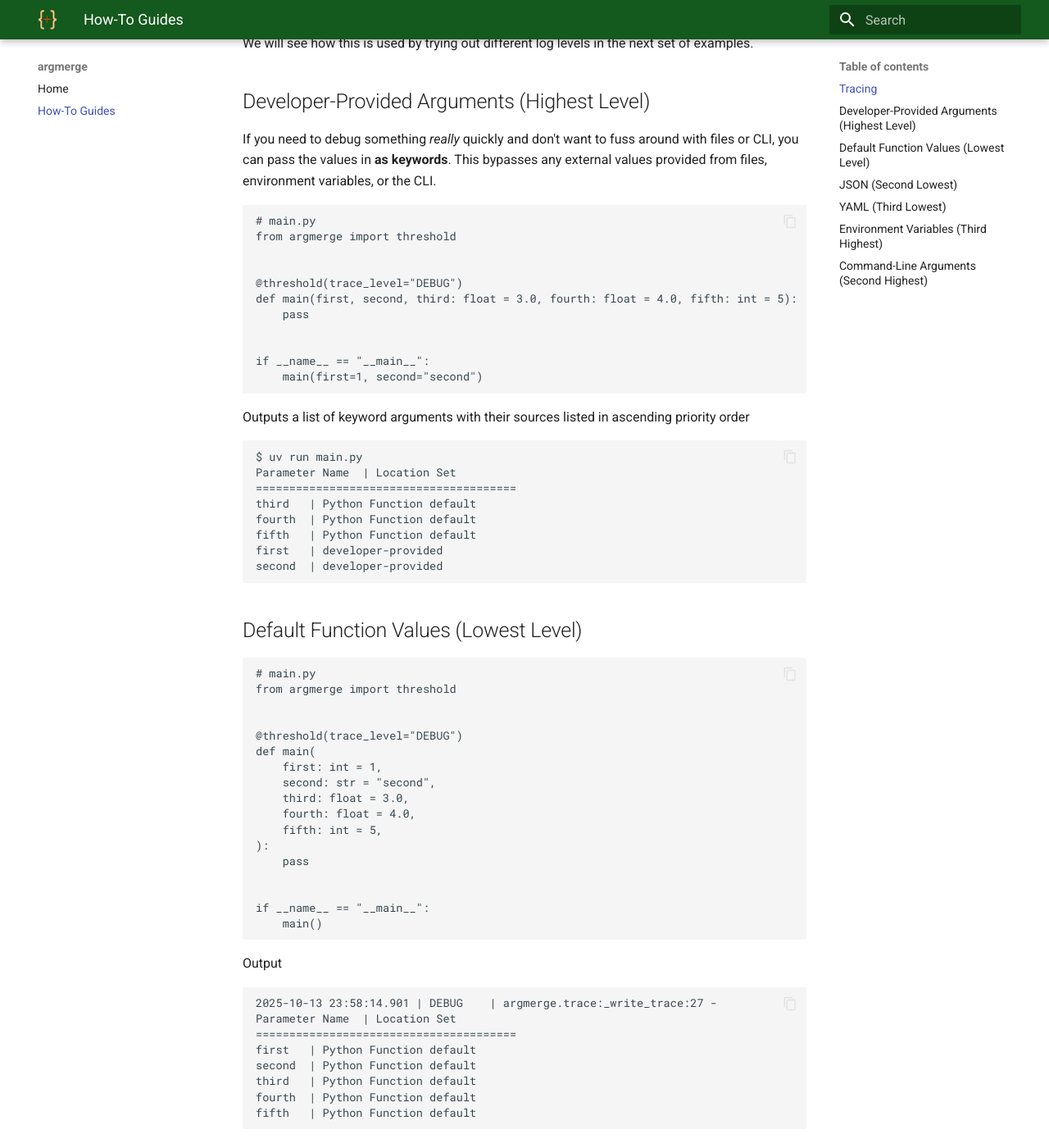
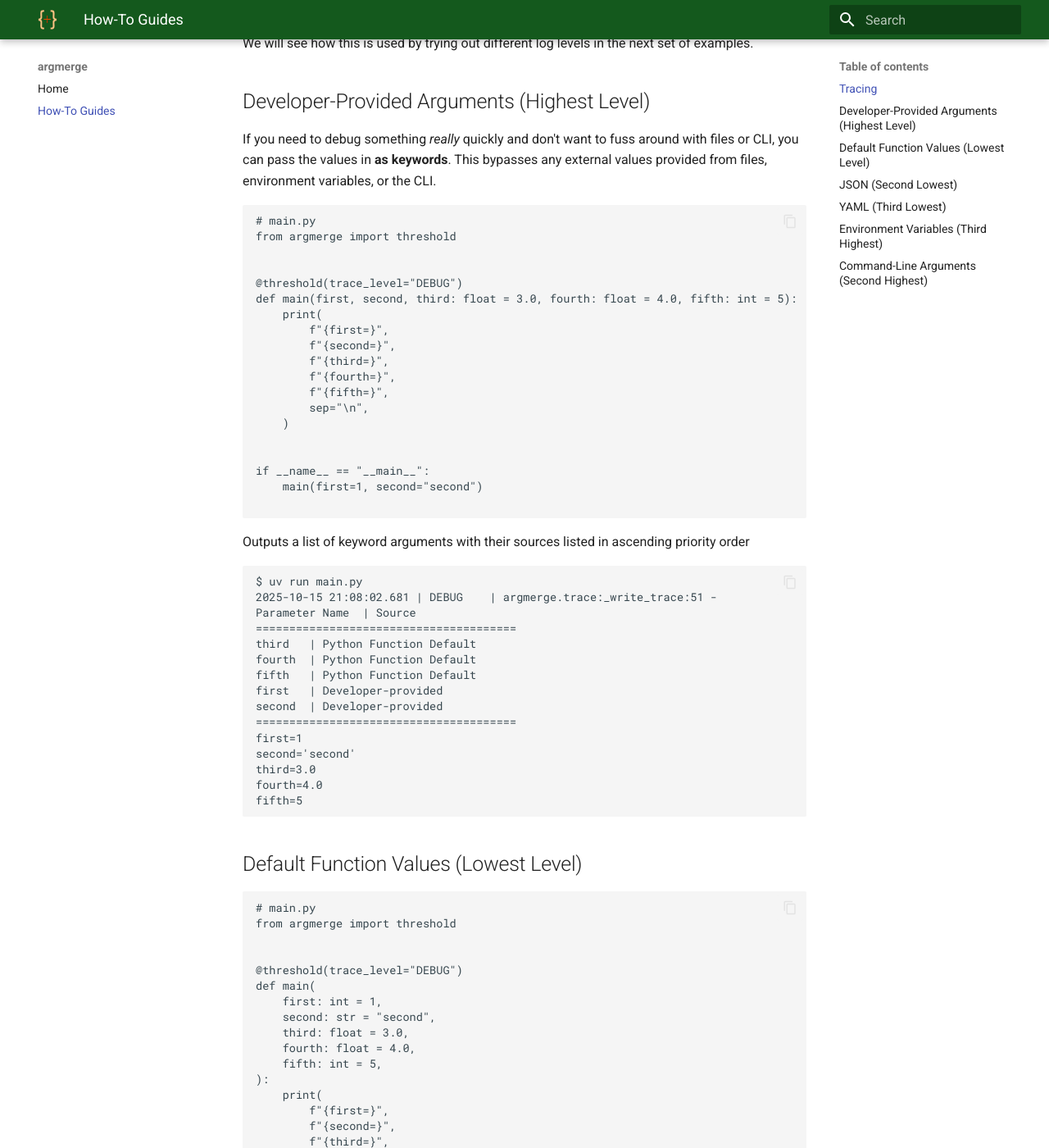
Before and after one commit to duck-bongos/py-argmerge, an MkDocs documentation site: the page built from docs/examples.md, in a window 1280 px wide and 1400 px high, scrolled down 576 px. Shown: the whole window at 82% size. Built offline with MkDocs 1.6.1 and Material for MkDocs 9.7.7, drawn with Linux system fonts in a browser that asks for light colours; some of the changed text lies outside the part shown.

Commit message:
updated examples

````diff
--- a/docs/examples.md
+++ b/docs/examples.md
@@ -21,22 +21,37 @@ from argmerge import threshold
 
 @threshold(trace_level="DEBUG")
 def main(first, second, third: float = 3.0, fourth: float = 4.0, fifth: int = 5):
-    pass
+    print(
+        f"{first=}",
+        f"{second=}",
+        f"{third=}",
+        f"{fourth=}",
+        f"{fifth=}",
+        sep="\n",
+    )
 
 
 if __name__ == "__main__":
     main(first=1, second="second")
+
 ```
 Outputs a list of keyword arguments with their sources listed in ascending priority order
 ```sh
 $ uv run main.py
-Parameter Name  | Location Set
+2025-10-15 21:08:02.681 | DEBUG    | argmerge.trace:_write_trace:51 -
+Parameter Name  | Source
 =======================================
-third   | Python Function default
-fourth  | Python Function default
-fifth   | Python Function default
-first   | developer-provided
-second  | developer-provided
+third   | Python Function Default
+fourth  | Python Function Default
+fifth   | Python Function Default
+first   | Developer-provided
+second  | Developer-provided
+=======================================
+first=1
+second='second'
+third=3.0
+fourth=4.0
+fifth=5
 ```
 
 
@@ -54,7 +69,14 @@ def main(
     fourth: float = 4.0,
     fifth: int = 5,
 ):
-    pass
+    print(
+        f"{first=}",
+        f"{second=}",
+        f"{third=}",
+        f"{fourth=}",
+        f"{fifth=}",
+        sep="\n",
+    )
 
 
 if __name__ == "__main__":
@@ -62,14 +84,21 @@ if __name__ == "__main__":
 ```
 Output
 ```sh
-2025-10-13 23:58:14.901 | DEBUG    | argmerge.trace:_write_trace:27 -
-Parameter Name  | Location Set
+$ uv run main.py
+2025-10-15 21:19:07.874 | DEBUG    | argmerge.trace:_write_trace:51 -
+Parameter Name  | Source
 =======================================
-first   | Python Function default
-second  | Python Function default
-third   | Python Function default
-fourth  | Python Function default
-fifth   | Python Function default
+first   | Python Function Default
+second  | Python Function Default
+third   | Python Function Default
+fourth  | Python Function Default
+fifth   | Python Function Default
+=======================================
+first=1
+second='second'
+third=3.0
+fourth=4.0
+fifth=5
 ```
 
 ## JSON (Second Lowest)
@@ -94,7 +123,14 @@ def main(
     fourth: float = 4.0,
     fifth: int = 5,
 ):
-    pass
+    print(
+        f"{first=}",
+        f"{second=}",
+        f"{third=}",
+        f"{fourth=}",
+        f"{fifth=}",
+        sep="\n",
+    )
 
 
 if __name__ == "__main__":
@@ -102,14 +138,21 @@ if __name__ == "__main__":
 ```
 Outputs
 ```sh
-2025-10-13 23:59:54.057 | DEBUG    | argmerge.trace:_write_trace:27 -
-Parameter Name  | Location Set
+$ uv run main.py
+2025-10-15 21:19:36.388 | DEBUG    | argmerge.trace:_write_trace:51 -
+Parameter Name  | Source
 =======================================
-third   | Python Function default
-fourth  | Python Function default
-fifth   | Python Function default
+third   | Python Function Default
+fourth  | Python Function Default
+fifth   | Python Function Default
 first   | JSON (threshold.json)
 second  | JSON (threshold.json)
+=======================================
+first=100
+second='Python'
+third=3.0
+fourth=4.0
+fifth=5
 ```
 
 
@@ -124,7 +167,9 @@ from argmerge import threshold
 
 
 @threshold(
-    fpath_json="threshold.json", fpath_yaml="threshold.yaml", trace_level="DEBUG"
+    fpath_json="threshold.json",
+    fpath_yaml="threshold.yaml",
+    trace_level="DEBUG"
 )
 def main(
     first: int,
@@ -133,7 +178,14 @@ def main(
     fourth: float = 4.0,
     fifth: int = 5,
 ):
-    pass
+    print(
+        f"{first=}",
+        f"{second=}",
+        f"{third=}",
+        f"{fourth=}",
+        f"{fifth=}",
+        sep="\n",
+    )
 
 
 if __name__ == "__main__":
@@ -141,14 +193,21 @@ if __name__ == "__main__":
 ```
 Output
 ```sh
-2025-10-14 00:02:32.892 | DEBUG    | argmerge.trace:_write_trace:27 -
-Parameter Name  | Location Set
+$ uv run main.py
+2025-10-15 21:24:21.619 | DEBUG    | argmerge.trace:_write_trace:51 -
+Parameter Name  | Source
 =======================================
-fourth  | Python Function default
-fifth   | Python Function default
+fourth  | Python Function Default
+fifth   | Python Function Default
 first   | JSON (threshold.json)
 second  | JSON (threshold.json)
 third   | YAML (threshold.yaml)
+=======================================
+first=100
+second='Python'
+third=-3.333
+fourth=4.0
+fifth=5
 ```
 
 ## Environment Variables (Third Highest)
@@ -173,7 +232,14 @@ def main(
     fourth: float = 4.0,
     fifth: int = 5,
 ):
-    pass
+    print(
+        f"{first=}",
+        f"{second=}",
+        f"{third=}",
+        f"{fourth=}",
+        f"{fifth=}",
+        sep="\n",
+    )
 
 
 if __name__ == "__main__":
@@ -181,14 +247,21 @@ if __name__ == "__main__":
 ```
 Outputs
 ```sh
-2025-10-14 00:05:26.171 | WARNING  | argmerge.trace:_write_trace:27 -
-Parameter Name  | Location Set
+$ uv run main.py
+2025-10-15 21:26:37.188 | DEBUG    | argmerge.trace:_write_trace:51 -
+Parameter Name  | Source
 =======================================
-fifth   | Python Function default
+fifth   | Python Function Default
 first   | JSON (threshold.json)
 second  | JSON (threshold.json)
 third   | YAML (threshold.yaml)
 fourth  | Environment Variable
+=======================================
+first=100
+second='Python'
+third=-3.333
+fourth=-14.0
+fifth=5
 ```
 
 ## Command-Line Arguments (Second Highest)
@@ -202,7 +275,7 @@ from argmerge import threshold
     fpath_json="threshold.json",
     fpath_yaml="threshold.yaml",
     env_prefix="EXAMPLE_THRESH",
-    cli_pattern=r"--([A-Za-z_-]+)=([0-9A-Za-z_-\.]+)",  # the default pattern
+    cli_pattern=r"--([A-Za-z_-]+)=([0-9A-Za-z._-]+)",  # the default pattern
     trace_level="WARNING",
 )
 def main(
@@ -212,7 +285,14 @@ def main(
     fourth: float = 4.0,
     fifth: int = 5,
 ):
-    pass
+    print(
+        f"{first=}",
+        f"{second=}",
+        f"{third=}",
+        f"{fourth=}",
+        f"{fifth=}",
+        sep="\n",
+    )
 
 
 if __name__ == "__main__":
@@ -224,12 +304,18 @@ Output
 $ uv run main.py -- --fifth=3.14
 $ # you can also run
 $ # python main.py --fifth=3.14
-2025-10-14 00:07:09.683 | WARNING  | argmerge.trace:_write_trace:27 -
-Parameter Name  | Location Set
+2025-10-15 21:28:51.405 | DEBUG    | argmerge.trace:_write_trace:51 -
+Parameter Name  | Source
 =====================================
 first   | JSON (threshold.json)
 second  | JSON (threshold.json)
 third   | YAML (threshold.yaml)
 fourth  | Environment Variable
 fifth   | CLI
+=====================================
+first=100
+second='Python'
+third=-3.333
+fourth=-14.0
+fifth='3.14'
 ```
--- a/index.html
+++ /dev/null
@@ -1,5 +0,0 @@
-<html>
-    <body>
-        <h1>BIG WORDS!</h1>
-    </body>
-</html>
````
Also changed, not shown: main.py (+22 -4 lines).
